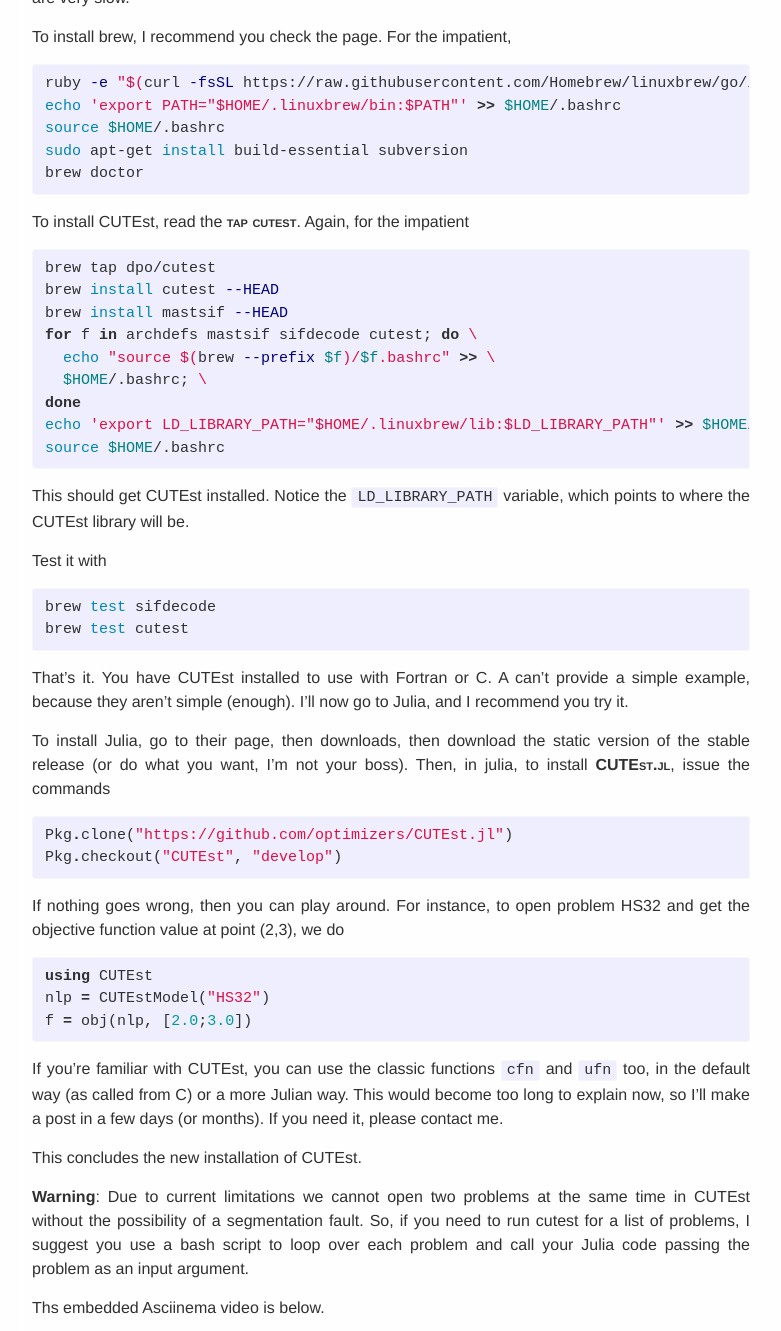
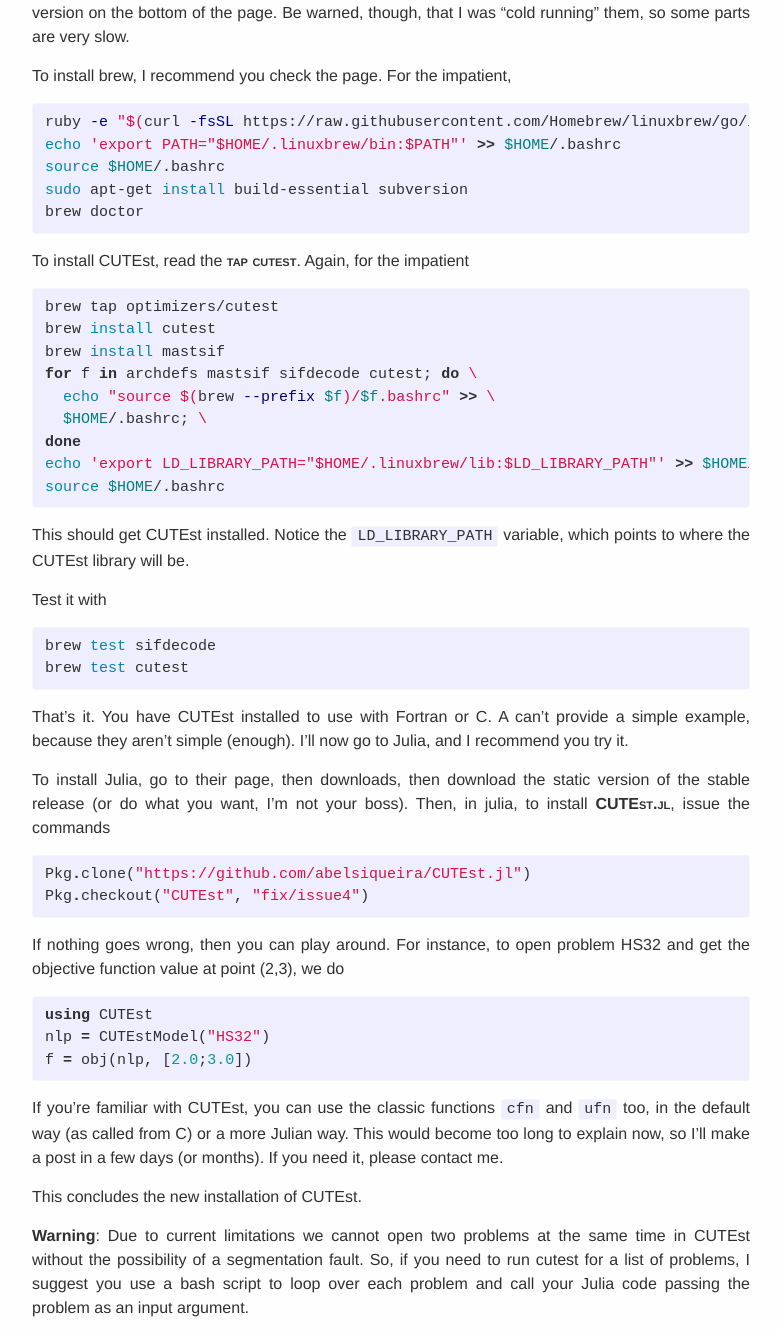
Before and after one commit to eirinin/blog, a Jekyll site: the page built from _posts/2015-10-01-installing-cutest-and-cutest.jl.markdown, in a window 1280 px wide and 1400 px high, scrolled down 1143 px, cut to the strip 0-1331 px from the top of the window. Shown: the whole strip, without its empty margins (249-1030 px from the left). Built offline with Jekyll 4.4.1, drawn with Linux system fonts in a browser that asks for light colours; some of the changed text lies outside the part shown.

Commit message:
Update on CUTEst.jl installation

```diff
--- a/_posts/2015-10-01-installing-cutest-and-cutest.jl.markdown
+++ b/_posts/2015-10-01-installing-cutest-and-cutest.jl.markdown
@@ -55,13 +57,13 @@
 {% endhighlight %}
 
 To install CUTEst, read the
-[tap cutest](https://github.com/dpo/homebrew-cutest).
+[tap cutest](https://github.com/optimizers/homebrew-cutest).
 Again, for the impatient
 
 {% highlight bash %}
-brew tap dpo/cutest
-brew install cutest --HEAD
-brew install mastsif --HEAD
+brew tap optimizers/cutest
+brew install cutest
+brew install mastsif
 for f in archdefs mastsif sifdecode cutest; do \
   echo "source $(brew --prefix $f)/$f.bashrc" >> \
   $HOME/.bashrc; \
@@ -88,12 +90,12 @@
 To install Julia, go to their page, then downloads, then download the
 static version of the stable release (or do what you want, I'm not your boss).
 Then, in julia, to install
-[CUTEst.jl](https://github.com/optimizers/CUTEst.jl),
+[CUTEst.jl](https://github.com/abelsiqueira/CUTEst.jl),
 issue the commands
 
 {% highlight julia %}
-Pkg.clone("https://github.com/optimizers/CUTEst.jl")
-Pkg.checkout("CUTEst", "develop")
+Pkg.clone("https://github.com/abelsiqueira/CUTEst.jl")
+Pkg.checkout("CUTEst", "fix/issue4")
 {% endhighlight %}
 
 If nothing goes wrong, then you can play around.
```
Also changed, not shown: other parts of _posts/2015-10-01-installing-cutest-and-cutest.jl.markdown (+2 -0 lines).
